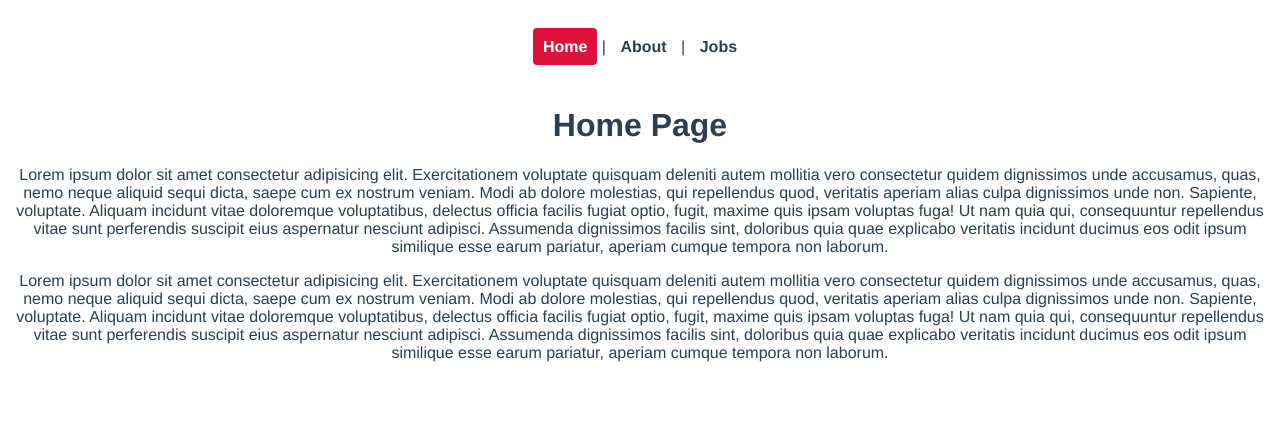
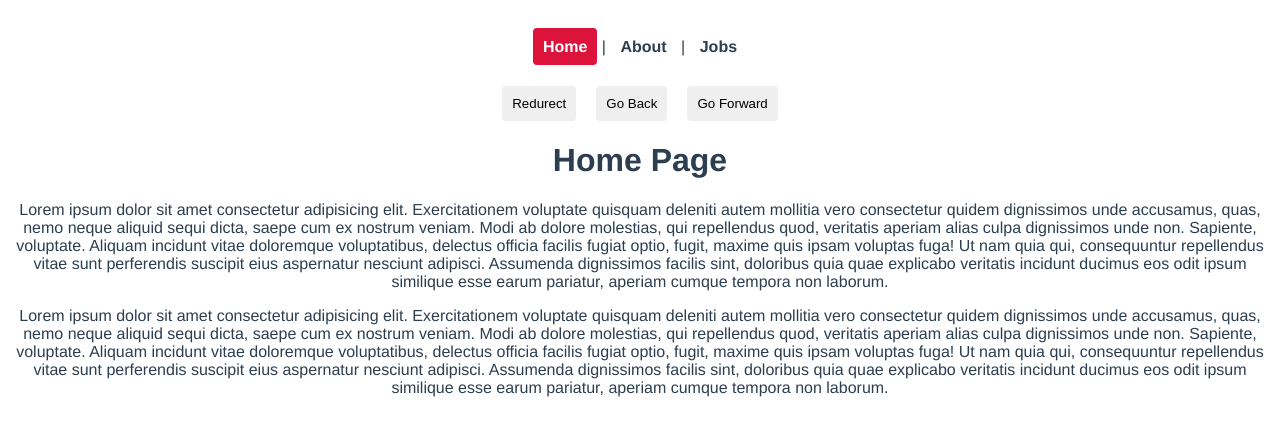
Before and after one commit to anthonygilbertt/vue-jobs-app, a Vue app: page / in a window 1280 px wide. Shown: the top 436 px of the page. Built offline with nearby package versions, Linux system fonts and the light colour scheme.

Commit message:
Added Programmatic Navigation

```diff
--- a/src/App.vue
+++ b/src/App.vue
@@ -4,8 +4,30 @@
     <router-link :to="{ name: 'About'}">About</router-link> |
     <router-link :to="{ name: 'Jobs'}">Jobs</router-link>
   </div>
+
+  <button @click="redirect">Redurect</button>
+  <button @click="back">Go Back</button>
+  <button @click="forward">Go Forward</button>
+
+
   <router-view/>
 </template>
+
+<script>
+export default {
+  methods: {
+    redirect() {
+      this.$router.push({ name: 'Home'})
+    },
+    back() {
+      this.$router.go(-1)
+    },
+    forward() {
+      this.$router.go(+1)
+    }
+  }
+}
+</script>
 
 <style>
 #app {
@@ -33,4 +55,11 @@
   color: white;
   background: crimson;
 }
+button {
+  margin: 0 10px;
+  padding: 10px;
+  border: none;
+  border-radius: 4px;
+  cursor: pointer;
+}
 </style>
```
